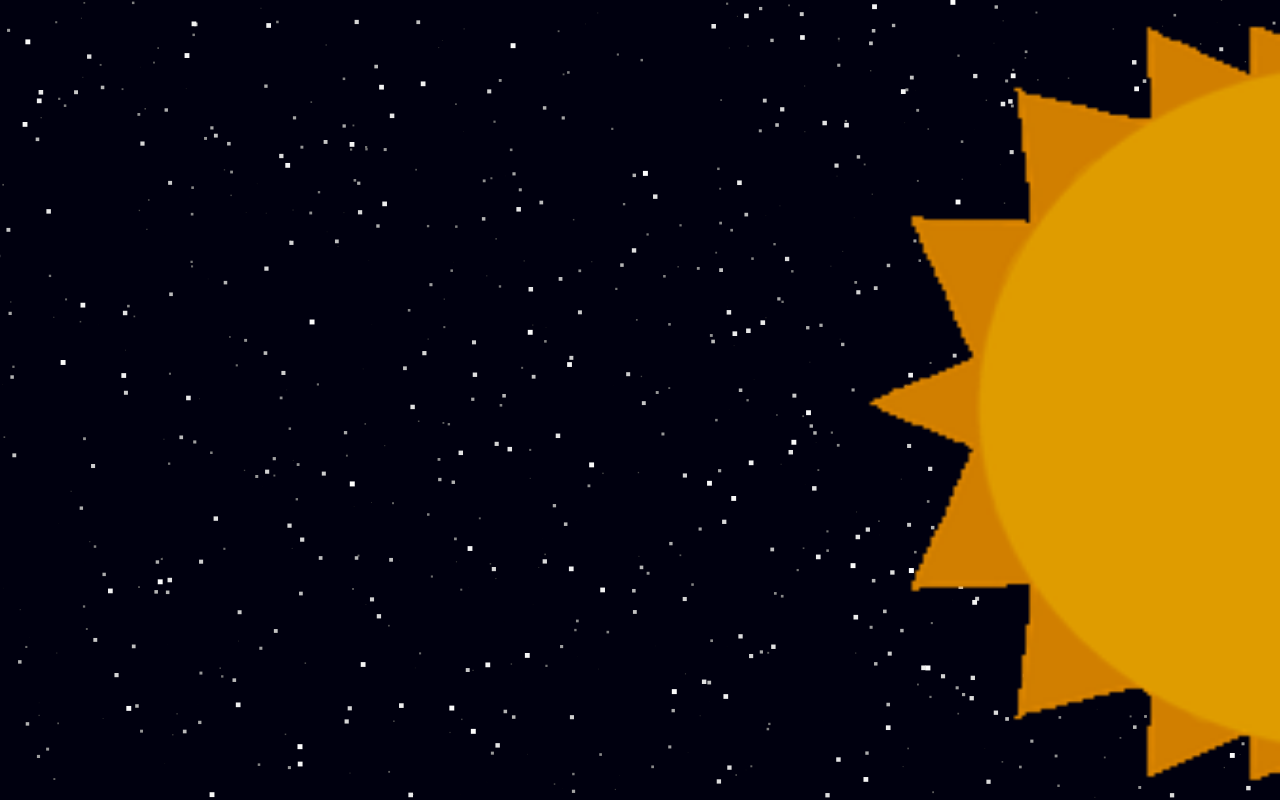
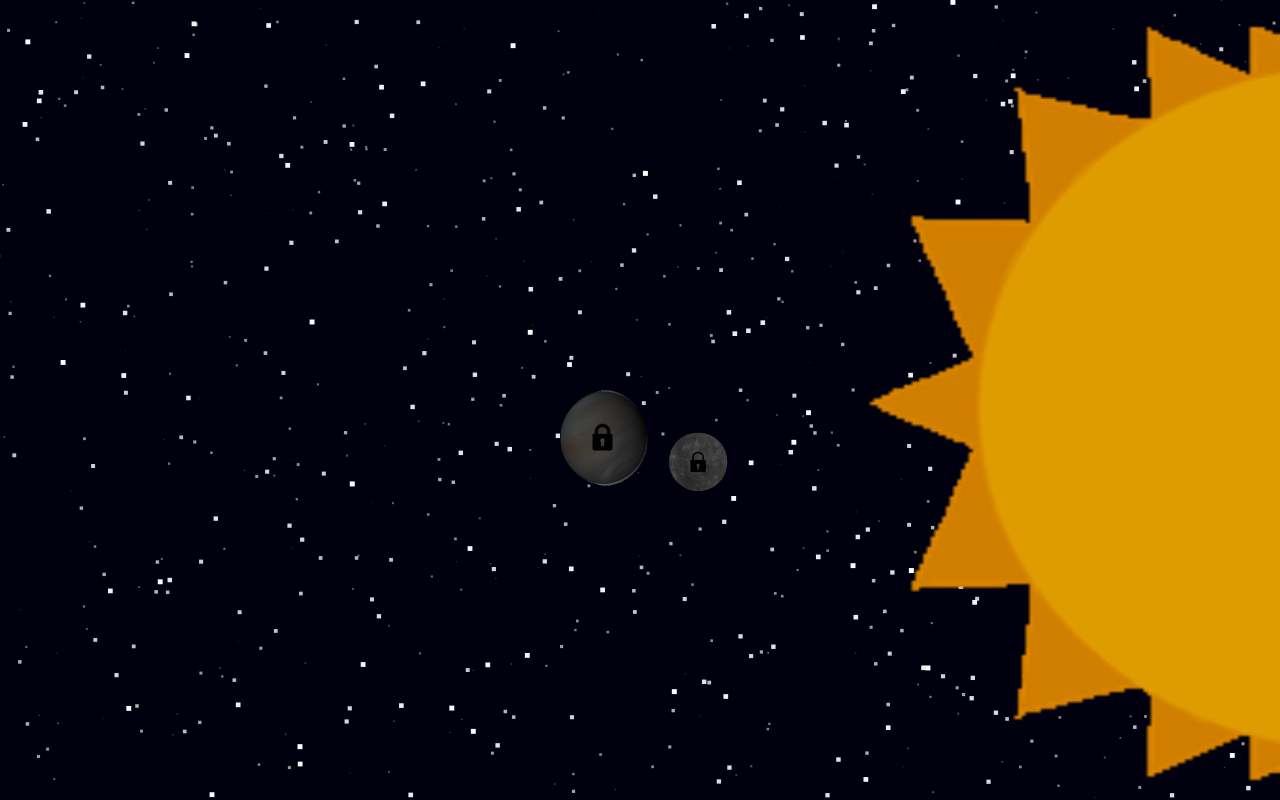
Before and after one commit to mohamadali30907m-source/Orbit-x-Code, a website built with Vite: page index.html in a window 1280 px wide. Both pictures are taken after a click on the button "Planets". Built offline with nearby package versions, Linux system fonts and the light colour scheme; a web font is replaced by a local one.

Commit message:
added 2 planets in the levels screen

```diff
--- a/index.html
+++ b/index.html
@@ -20,7 +20,9 @@
       </div>
     </div>
     <div id="levels">
-      <img id="sun" src="assets/images/planets/sun.gif" height="50px" width="50px">
+      <img id="sun" src="assets/images/levels/sun.gif">
+      <img class="locked-planet" id="venus" src="assets/images/levels/venus-locked.gif">
+      <img class="locked-planet" id="mercury" src="assets/images/levels/mercury-locked.gif">
     </div>
     <script src="https://code.jquery.com/jquery-3.7.1.min.js"></script>
     <script type="module" src="src/modules/title-screen/title-screen.js"></script>
--- a/src/styles/levels.css
+++ b/src/styles/levels.css
@@ -1,6 +1,10 @@
 #levels{
     display: flex;
     z-index: 1;
+    flex-direction: row;
+    justify-content: center;
+    align-items: center;
+    padding-top: 10vmin;
 }
 
 #sun {
@@ -11,6 +15,17 @@
   top: 0;
 }
 
+#mercury{
+  width: 8vmin;
+  height: 8vmin;
+}
+
+#venus{
+  width: 14vmin;
+  height: 14vmin;
+
+}
+
 #starfield {
     position: absolute;
     top: 0;
```
Also changed, not shown: README.md (added), assets/images/levels/mercury-locked.gif (added), assets/images/levels/mercury.gif (added), assets/images/levels/sun.gif (renamed from assets/images/planets/sun.gif), assets/images/levels/venus-locked.gif (added), assets/images/levels/venus.gif (added).
